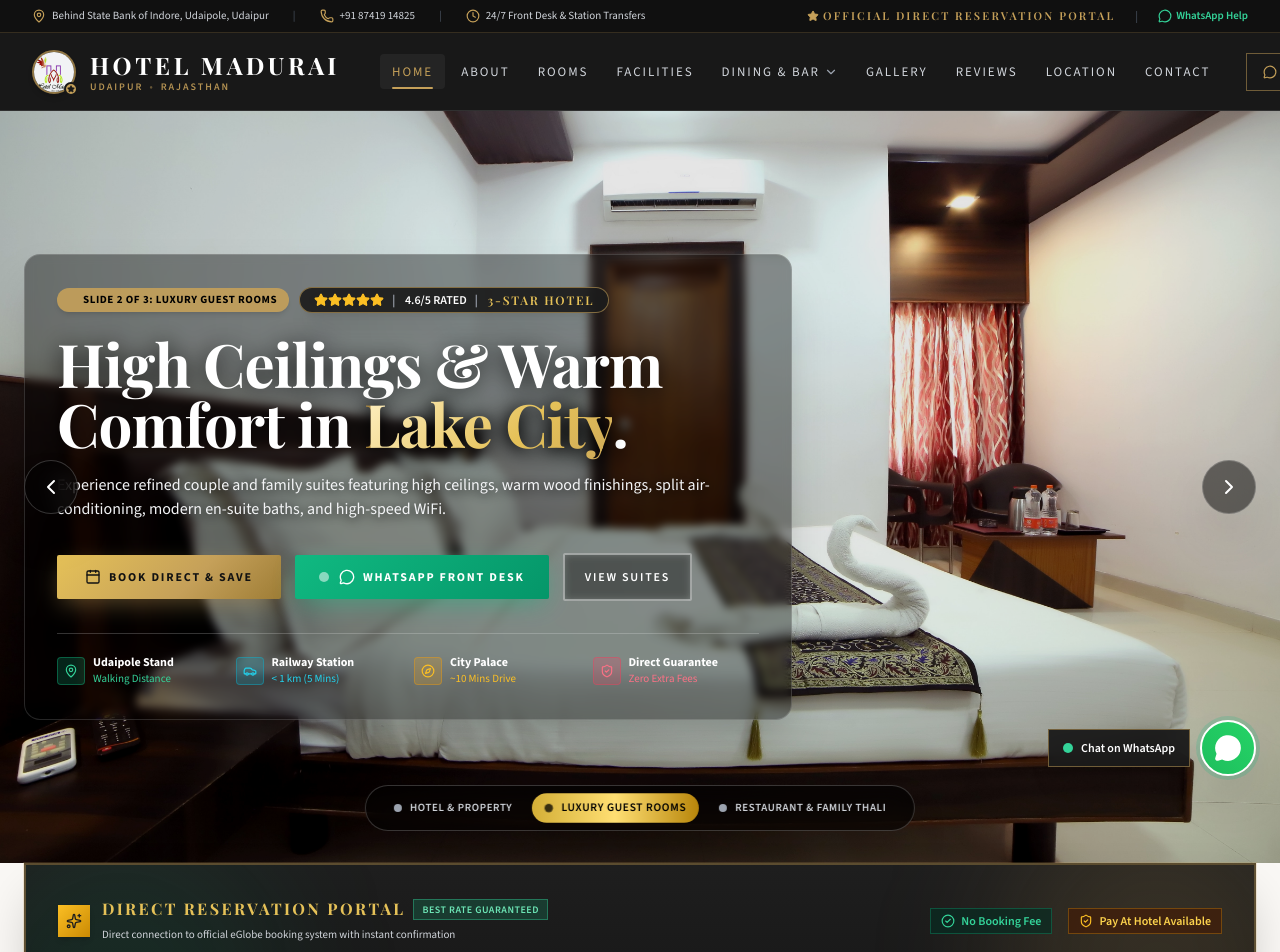
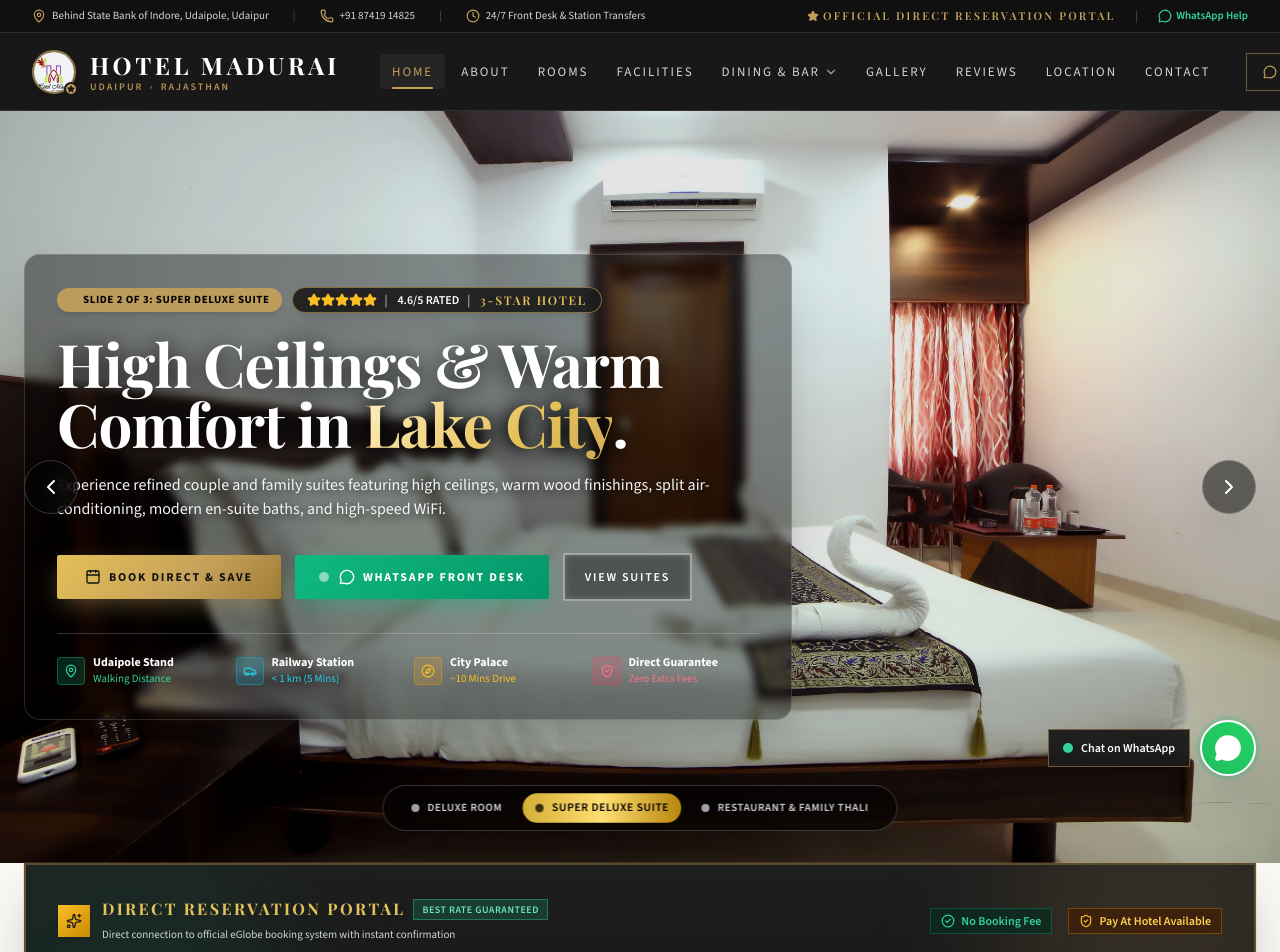
Before and after one commit to Eshbanoliver/maduraihotel, a React (Vite) app: page / in a window 1280 px wide. Shown: the top 952 px of the page. Built offline with nearby package versions, Linux system fonts and the light colour scheme; a web font is replaced by a local one.

Commit message:
updated files

```diff
--- a/src/pages/HomePage.tsx
+++ b/src/pages/HomePage.tsx
@@ -43,18 +43,18 @@ import { BookingBar } from '../components/BookingBar';
 
 const HERO_SLIDES = [
   {
-    id: 'hotel',
-    image: '/images/5b0fdd6a3b9b610530a45fa9.jpg',
-    badge: 'Hotel & Property',
-    alt: 'Hotel Madurai Building & Reception Udaipur',
+    id: 'deluxe-room',
+    image: '/images/room-deluxe-large.jpg',
+    badge: 'Deluxe Room',
+    alt: 'Hotel Madurai Deluxe Room Udaipur',
     headline: 'Comfort & Elegance in the Heart of',
     highlight: 'Udaipur',
-    description: 'Hotel Madurai is a 3-star business class and family hotel in Udaipole, Udaipur — pampering you with comfortable AC rooms, pure traditional dining, and 24/7 hospitality.'
+    description: 'Designed for practicality and comfort, our deluxe guest rooms feature scenic Udaipur city views, plush king-sized bedding, split AC, and round-the-clock room service.'
   },
   {
-    id: 'room',
+    id: 'super-deluxe-room',
     image: '/images/room-super-deluxe-large.jpg',
-    badge: 'Luxury Guest Rooms',
+    badge: 'Super Deluxe Suite',
     alt: 'Hotel Madurai Super Deluxe Room Udaipur',
     headline: 'High Ceilings & Warm Comfort in',
     highlight: 'Lake City',
```
